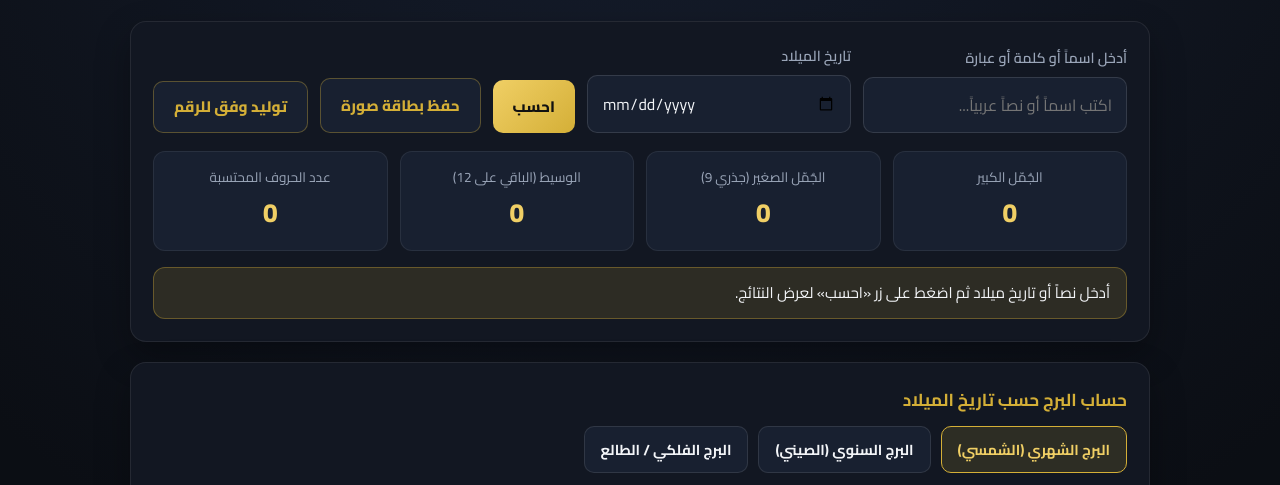
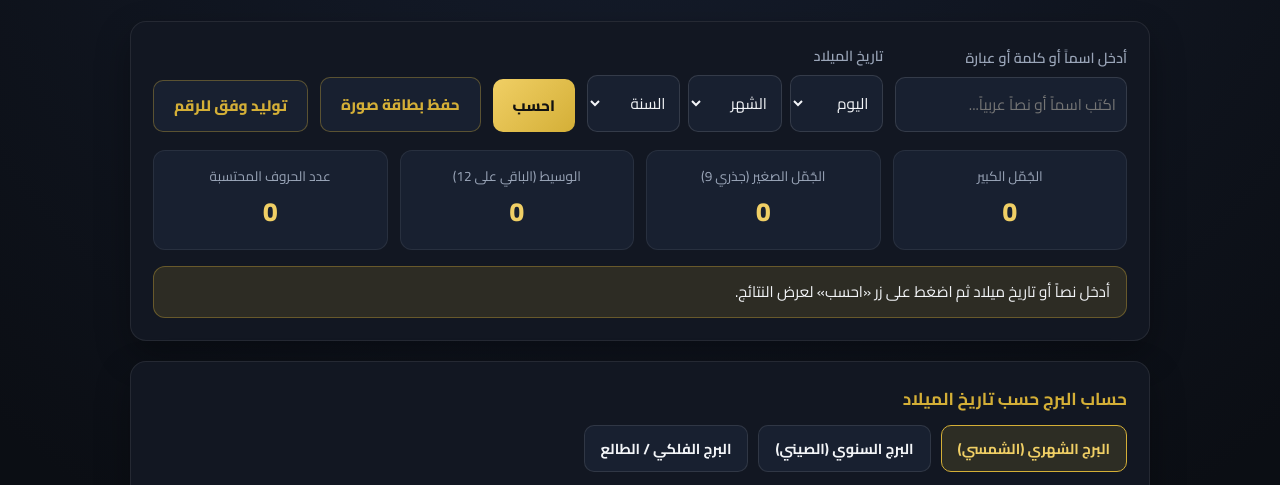
Before and after one commit to salsalmany1-ux/awfaq-abjad, a plain HTML site: page index.html in a window 1280 px wide. Shown: the part 295-780 px from the top of the page. Drawn offline with Linux system fonts and the light colour scheme.

Commit message:
Update index.html

```diff
--- a/index.html
+++ b/index.html
@@ -124,24 +124,31 @@
       gap: 6px;
     }
 
+    .date-selects {
+      display: grid;
+      grid-template-columns: repeat(3, 1fr);
+      gap: 8px;
+    }
+
     label {
       font-size: 0.9rem;
       color: var(--muted);
       font-weight: 600;
     }
 
-    input[type="text"], input[type="date"] {
+    input[type="text"], select {
       background: var(--surface-2);
       border: 1px solid rgba(255,255,255,0.12);
       color: var(--text);
       border-radius: 10px;
-      padding: 12px 14px;
+      padding: 12px 10px;
       font-family: inherit;
-      font-size: 1rem;
+      font-size: 0.96rem;
       outline: none;
+      width: 100%;
     }
 
-    input:focus {
+    input:focus, select:focus {
       border-color: var(--gold);
     }
 
@@ -350,9 +357,31 @@
           <label for="textInput">أدخل اسماً أو كلمة أو عبارة</label>
           <input type="text" id="textInput" value="" placeholder="اكتب اسماً أو نصاً عربياً..." />
         </div>
-        <div class="field">
-          <label for="birthInput">تاريخ الميلاد</label>
-          <input type="date" id="birthInput" />
+        <div class="field" style="flex: 1.4 1 280px;">
+          <label>تاريخ الميلاد</label>
+          <div class="date-selects">
+            <select id="birthDay" aria-label="اليوم">
+              <option value="">اليوم</option>
+            </select>
+            <select id="birthMonth" aria-label="الشهر">
+              <option value="">الشهر</option>
+              <option value="1">يناير (1)</option>
+              <option value="2">فبراير (2)</option>
+              <option value="3">مارس (3)</option>
+              <option value="4">أبريل (4)</option>
+              <option value="5">مايو (5)</option>
+              <option value="6">يونيو (6)</option>
+              <option value="7">يوليو (7)</option>
+              <option value="8">أغسطس (8)</option>
+              <option value="9">سبتمبر (9)</option>
+              <option value="10">أكتوبر (10)</option>
+              <option value="11">نوفمبر (11)</option>
+              <option value="12">ديسمبر (12)</option>
+            </select>
+            <select id="birthYear" aria-label="السنة">
+              <option value="">السنة</option>
+            </select>
+          </div>
         </div>
         <button class="btn" id="calcBtn">احسب</button>
         <button class="btn btn-secondary" id="exportBtn">حفظ بطاقة صورة</button>
@@ -475,6 +504,41 @@
     let lastBirthDate = null;
     let activeZodiacType = 'monthly';
 
+    function populateDateSelects() {
+      const yearSel = document.getElementById('birthYear');
+      const currentYear = new Date().getFullYear();
+      for (let y = currentYear; y >= 1920; y--) {
+        const opt = document.createElement('option');
+        opt.value = String(y);
+        opt.textContent = String(y);
+        yearSel.appendChild(opt);
+      }
+      populateDays();
+    }
+
+    function getDaysInMonth(year, month) {
+      if (!month) return 31;
+      const y = year ? parseInt(year, 10) : 2000;
+      return new Date(y, parseInt(month, 10), 0).getDate();
+    }
+
+    function populateDays() {
+      const daySel = document.getElementById('birthDay');
+      const monthVal = document.getElementById('birthMonth').value;
+      const yearVal = document.getElementById('birthYear').value;
+      const prevDay = parseInt(daySel.value, 10);
+      const maxDays = getDaysInMonth(yearVal, monthVal);
+
+      daySel.innerHTML = '<option value="">اليوم</option>';
+      for (let d = 1; d <= maxDays; d++) {
+        const opt = document.createElement('option');
+        opt.value = String(d);
+        opt.textContent = String(d);
+        if (prevDay === d) opt.selected = true;
+        daySel.appendChild(opt);
+      }
+    }
+
     function getElementKey(ch) {
       for (const [key, meta] of Object.entries(ELEMENTS_META)) {
         if (meta.chars.has(ch)) return key;
@@ -542,8 +606,8 @@
       const box = document.getElementById('zodiacResult');
       if (!lastBirthDate) {
         box.innerHTML = `
-          <div class="zodiac-title">لم يتم إدخال تاريخ ميلاد بعد</div>
-          <div class="zodiac-meta">اختر تاريخ الميلاد ثم اضغط «احسب» لعرض البرج.</div>
+          <div class="zodiac-title">لم يتم اختيار تاريخ ميلاد مكتمل بعد</div>
+          <div class="zodiac-meta">اختر اليوم والشهر والسنة ثم اضغط «احسب» لعرض البرج.</div>
         `;
         return;
       }
@@ -575,10 +639,16 @@
 
     function renderAll() {
       const text = document.getElementById('textInput').value;
-      const birthVal = document.getElementById('birthInput').value;
+      const dVal = document.getElementById('birthDay').value;
+      const mVal = document.getElementById('birthMonth').value;
+      const yVal = document.getElementById('birthYear').value;
 
       lastText = text.trim();
-      lastBirthDate = birthVal ? new Date(birthVal + 'T00:00:00') : null;
+      if (dVal && mVal && yVal) {
+        lastBirthDate = new Date(parseInt(yVal, 10), parseInt(mVal, 10) - 1, parseInt(dVal, 10));
+      } else {
+        lastBirthDate = null;
+      }
 
       const res = analyzeText(text);
       lastResult = res;
@@ -715,6 +785,9 @@
       link.click();
     }
 
+    document.getElementById('birthMonth').addEventListener('change', populateDays);
+    document.getElementById('birthYear').addEventListener('change', populateDays);
+
     document.querySelectorAll('.zodiac-tab-btn').forEach(btn => {
       btn.addEventListener('click', () => {
         document.querySelectorAll('.zodiac-tab-btn').forEach(b => b.classList.remove('active'));
@@ -726,6 +799,8 @@
 
     document.getElementById('calcBtn').addEventListener('click', renderAll);
     document.getElementById('exportBtn').addEventListener('click', exportCard);
+
+    populateDateSelects();
   </script>
 </body>
 </html>
```
